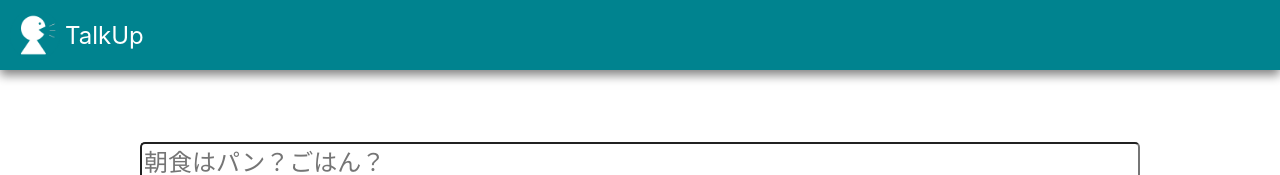
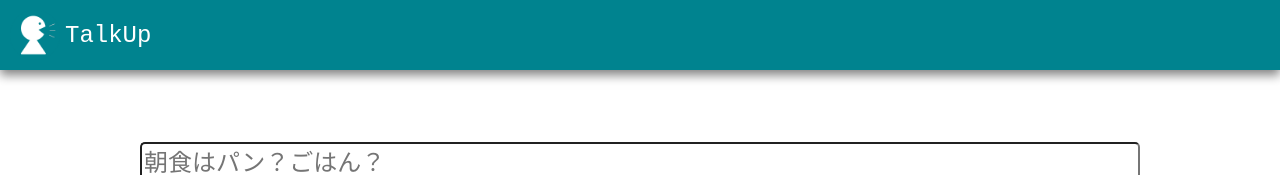
Before and after one commit to sikakou54/Discussion, a Next.js app: page /post in a window 1280 px wide. Shown: the top 175 px of the page. Built offline with nearby package versions, Linux system fonts and the light colour scheme.

Commit message:
first commit

```diff
--- a/styles/Header.module.css
+++ b/styles/Header.module.css
@@ -21,6 +21,7 @@
     font-size: 24px;
     margin-left: 5px;
     color: white;
+    font-family: "Courier New";
 }
 
 /* iPhone 縦 */
```
